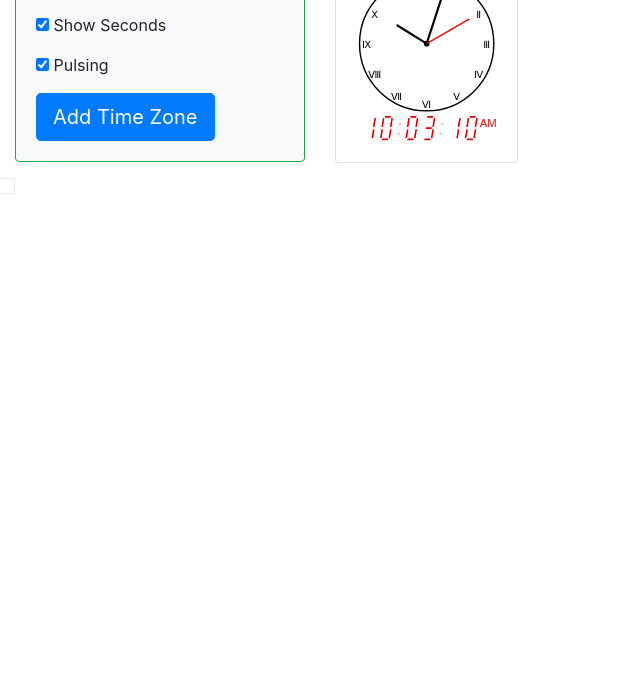
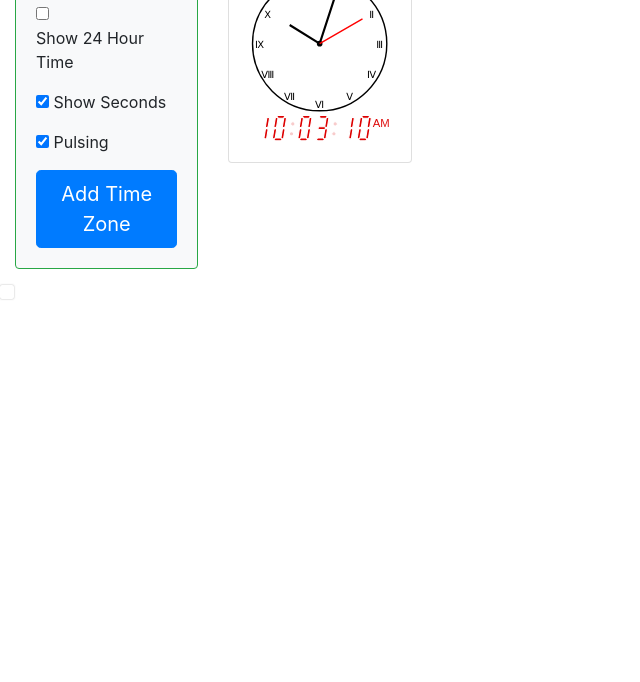
Before and after one commit to westbaystars/pbs, a plain HTML site: page world-clock/index.html in a window 1280 px wide. Shown: the part 118-800 px from the top of the page, without its empty margins (0-640 px from the left). Drawn offline with Linux system fonts and the light colour scheme; no server answers.

Commit message:
Gracefully Resize
Settings and clock(s) now resize more gracefully, going from 1 item per row to as many as 6 per row.

```diff
--- a/world-clock/index.html
+++ b/world-clock/index.html
@@ -30,7 +30,7 @@
 			  </div>
 			</div>
 			-->
-			<div class="col-3 order-lg-first">
+	    <div class="col-12 col-sm 6 col-md-4 col-lg-3 col-xl-2 mb-3 order-lg-first">
 				<div class="row" id="settings">
 					<div class="col-12">
 						<div class="card border-success bg-light" aria-describedby="wc-settings">
--- a/world-clock/index.js
+++ b/world-clock/index.js
@@ -63,7 +63,7 @@ var container = d3.select('#container');
 function createCards(selection) {
   var enter = selection.enter()
     .append('div')
-    .attr('class','col-3 col-lg-3 col-xl-2 mb-3')
+    .attr('class','col-12 col-sm 6 col-md-4 col-lg-3 col-xl-2 mb-3')
     .append('div')
       .attr('class','card time-card');
 
```
